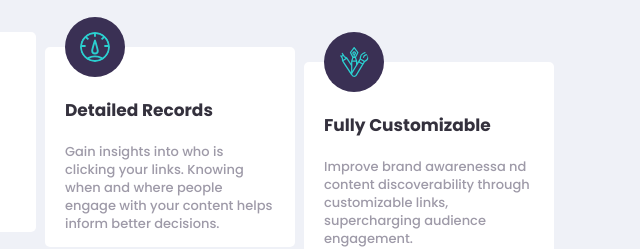
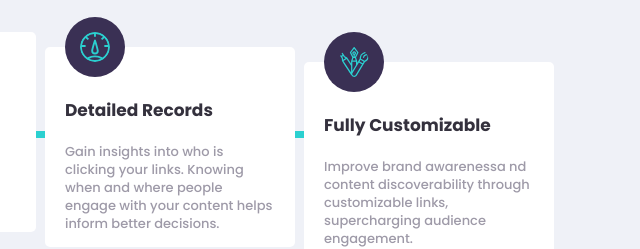
Before and after one commit to jakegodsall/url-shortening-frontend, a website: page index.html in a window 1280 px wide. Shown: the part 935-1184 px from the top of the page, 470-1110 px from the left. Drawn offline with Linux system fonts and the light colour scheme.

Commit message:
added blue bar background for statistics layout component

```diff
--- a/index.html
+++ b/index.html
@@ -39,6 +39,7 @@
             />
         </section>
         <section class="statistics">
+            <div class="statistics__bar"></div>
             <div class="statistics__text-content">
                 <h2 class="statistics__title">Advanced Statistics</h2>
                 <p class="statistics__description">
--- a/scss/layout/_statistics.scss
+++ b/scss/layout/_statistics.scss
@@ -1,12 +1,23 @@
 @use '../abstracts' as a;
 
 .statistics {
+    position: relative;
     display: flex;
     flex-direction: column;
     align-items: center;
     padding: 15rem 5rem;
 
     background-color: a.$color-grey-light;
+
+    &__bar {
+        position: absolute;
+        top: 18rem;
+        bottom: 0;
+        margin: auto;
+        width: 55vw;
+        height: 0.7rem;
+        background-color: a.$color-cyan;
+    }
 
     &__text-content {
         text-align: center;
```
Also changed, not shown: css/main.css, 1 other file.
